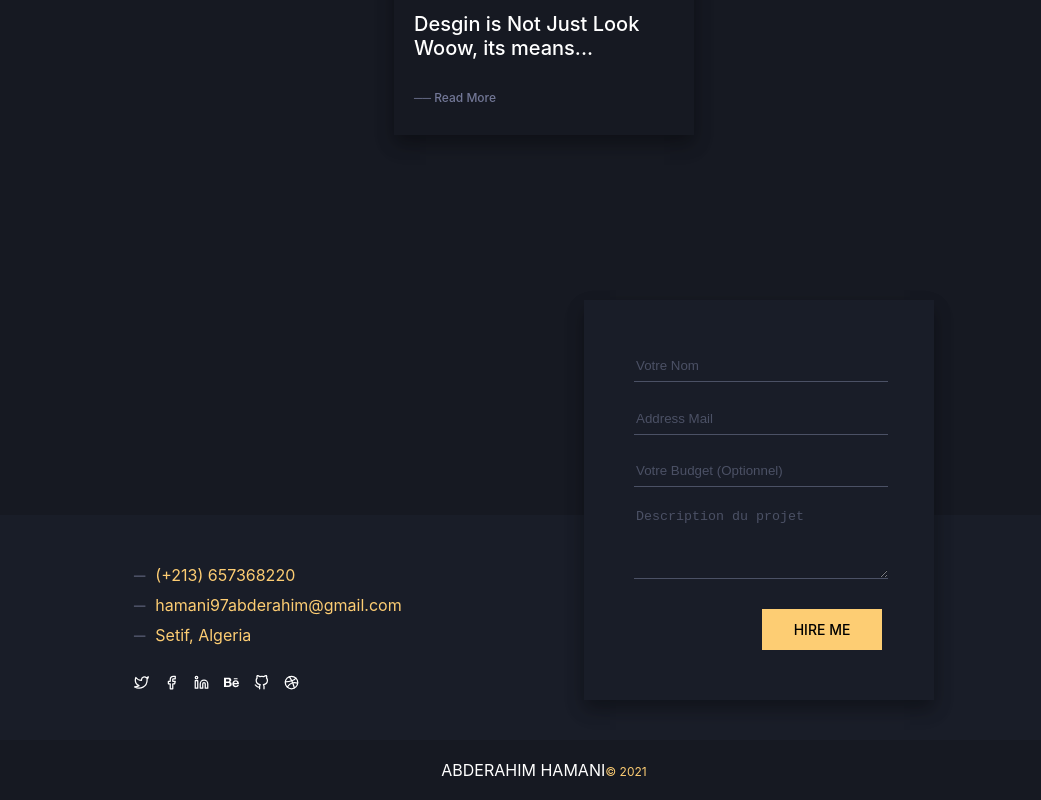
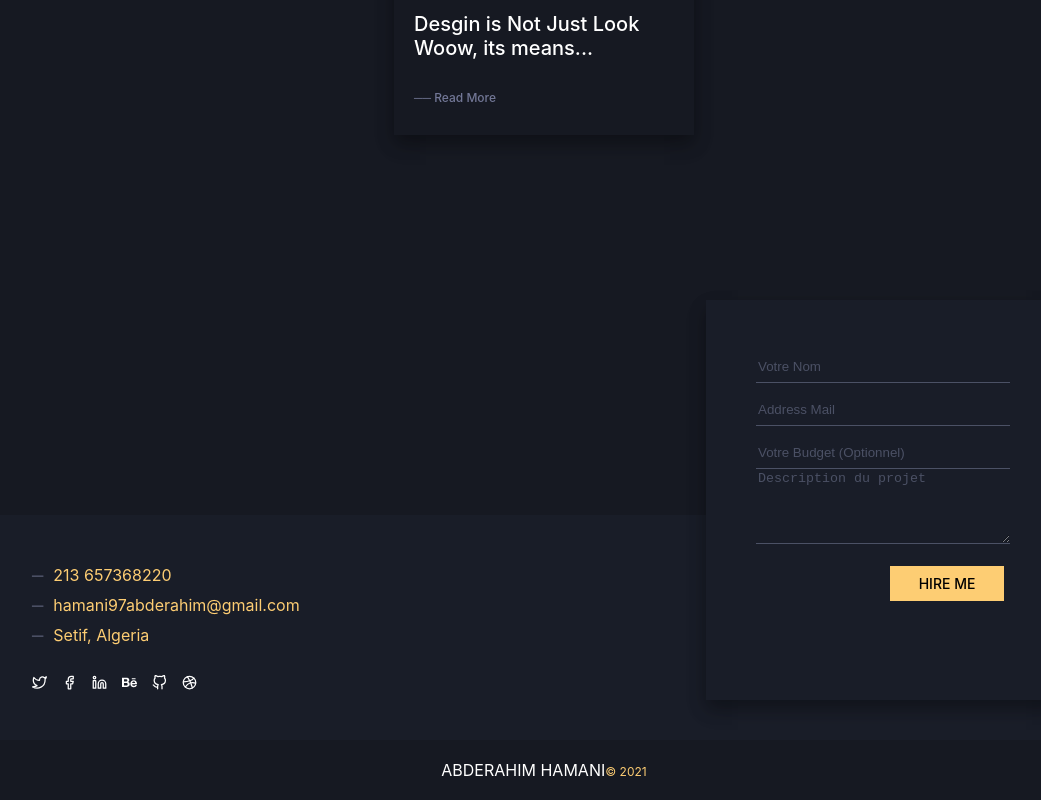
Before and after one commit to rahou0/portfolio, a React (Create React App) app: page / in a window 1280 px wide. Shown: the part 4948-5748 px from the top of the page, without its empty margins (96-1137 px from the left). Built offline with nearby package versions, Linux system fonts and the light colour scheme.

Commit message:
update contact form validation

```diff
--- a/src/components/Button/index.js
+++ b/src/components/Button/index.js
@@ -28,7 +28,7 @@ const ButtonWrapper = styled(motion.div)`
   }
 `;
 function Button(props) {
-  const { width, padding, font, weight, radius, init, trans } = props;
+  const { width, padding, font, weight, radius, init, trans, onClick } = props;
   return (
     <ButtonWrapper
       padding={padding}
@@ -39,6 +39,7 @@ function Button(props) {
       initial={init}
       animate={{ opacity: 1, x: 0, y: 0 }}
       transition={trans}
+      onClick={onClick}
     >
       {props.children}
     </ButtonWrapper>
--- a/src/components/ContactFormCard/index.js
+++ b/src/components/ContactFormCard/index.js
@@ -1,4 +1,4 @@
-import React, { useEffect } from "react";
+import React, { useEffect, useState } from "react";
 import styled from "styled-components";
 import { useMediaQuery } from "react-responsive";
 import { deviceSize } from "../../components/responsive";
@@ -6,6 +6,7 @@ import Button from "../Button";
 import { motion, useAnimation } from "framer-motion";
 import { useInView } from "react-intersection-observer";
 import { useTranslation } from "react-i18next";
+import axios from "axios";
 
 const Card = styled(motion.div)`
   display: flex;
@@ -18,12 +19,11 @@ const Card = styled(motion.div)`
   bottom: 0;
   min-width: 250px;
   height: 300px;
-  margin: 100px 250px;
+  margin: ${({ margin }) => (margin ? "50px 10%" : "100px 10%")};
   padding: 50px 50px;
   textarea {
     width: 100%;
     height: 70px;
-    margin-bottom: 30px;
     text-decoration: none;
     background-color: #191d28;
     border: none;
@@ -44,7 +44,6 @@ const Card = styled(motion.div)`
   input {
     width: 100%;
     height: 30px;
-    margin-bottom: 20px;
     background-color: #191d28;
     text-decoration: none;
     border: none;
@@ -68,6 +67,22 @@ const ButtonContainer = styled.div`
   width: 100%;
   justify-content: flex-end;
 `;
+const WarnignText = styled.span`
+  color: red;
+  font-size: 12px;
+  opacity: 0.8;
+  font-weight: 500;
+`;
+const WarningContainer = styled.div`
+  width: 100%;
+  text-align: end;
+  padding: 5px 0;
+`;
+const WarningContainerRegistre = styled.div`
+  width: 100%;
+  text-align: center;
+  padding-top: 12px;
+`;
 const itemVariants = {
   visible: {
     opacity: 1,
@@ -83,22 +98,92 @@ function ContactFormCard() {
   const { t, i18n } = useTranslation();
 
   const isMobile = useMediaQuery({ maxWidth: deviceSize.mobile });
+  const [errors, setErrors] = useState({
+    name: { value: false, msg: "" },
+    email: { value: false, msg: "" },
+    project: { value: false, msg: "" },
+    request: { value: false, msg: "" },
+  });
+  const [name, setName] = useState("");
+  const [project, setProject] = useState("");
+  const [email, setEmail] = useState("");
+  const [budget, setBudget] = useState("");
   const controls = useAnimation();
   const { ref, inView } = useInView();
   useEffect(() => {
     if (inView) controls.start("visible");
   }, [controls, inView]);
-
+  function CheckInputs() {
+    if (name === "") {
+      setErrors((prevState) => ({
+        ...prevState,
+        name: { value: true, msg: "This Field is Empty" },
+      }));
+    }
+    if (email === "") {
+      setErrors((prevState) => ({
+        ...prevState,
+        email: { value: true, msg: "This Field is Empty" },
+      }));
+    } else {
+      if (!/.+@.+\.[A-Za-z]+$/.test(email))
+        setErrors((prevState) => ({
+          ...prevState,
+          email: { value: true, msg: "Email Invalid!" },
+        }));
+    }
+    if (project === "") {
+      setErrors((prevState) => ({
+        ...prevState,
+        project: { value: true, msg: "This Field is Empty" },
+      }));
+    }
+  }
+  function handleClick(e) {
+    CheckInputs();
+    if (
+      name !== "" &&
+      email !== "" &&
+      project !== "" &&
+      /.+@.+\.[A-Za-z]+$/.test(email) &&
+      /^[a-zA-Z0-9]+([a-zA-Z0-9](_|-| )[a-zA-Z0-9])*[a-zA-Z0-9]+$/.test(name)
+    )
+      axios
+        .post(
+          "http://192.168.1.3:4000/contact",
+          {
+            name,
+            email,
+            budget: budget || 0,
+            project,
+          },
+          {
+            headers: {
+              "Access-Control-Allow-Origin": true,
+            },
+          }
+        )
+        .then(function (response) {
+          console.log("sent");
+        })
+        .catch(function (error) {
+          setErrors((prevState) => ({
+            ...prevState,
+            request: { value: true, msg: error.response.data },
+          }));
+        });
+  }
   return (
     <Card
-    right={i18n.language==="ar"}
-    left={i18n.language==="ar"}
+      right={i18n.language === "ar"}
+      left={i18n.language === "ar"}
       position={isMobile ? "relative" : ""}
       animate={controls}
       ref={ref}
       initial="hidden"
       animate={controls}
       variants={itemVariants}
+      margin={isMobile}
     >
       <motion.input
         placeholder={t("contactName")}
@@ -106,7 +191,18 @@ function ContactFormCard() {
         animate="visible"
         variants={FormVariants}
         transition={{ duration: 1, delay: 0.2 }}
-      ></motion.input>
+        value={name}
+        onChange={(e) => {
+          setName(e.target.value);
+          setErrors((prevState) => ({
+            ...prevState,
+            name: { value: false, msg: "" },
+          }));
+        }}
+      />
+      <WarningContainer>
+        {errors.name.value && <WarnignText>{errors.name.msg}</WarnignText>}
+      </WarningContainer>
       <motion.input
         initial="hidden"
         animate="visible"
@@ -114,27 +210,59 @@ function ContactFormCard() {
         transition={{ duration: 1, delay: 0.4 }}
         type="email"
         placeholder={t("contactEmail")}
-      ></motion.input>
+        value={email}
+        onChange={(e) => {
+          setEmail(e.target.value);
+          setErrors((prevState) => ({
+            ...prevState,
+            email: { value: false, msg: "" },
+          }));
+        }}
+      />
+      <WarningContainer>
+        {errors.email.value && <WarnignText>{errors.email.msg}</WarnignText>}{" "}
+      </WarningContainer>
       <motion.input
         initial="hidden"
         animate="visible"
         variants={FormVariants}
         transition={{ duration: 1, delay: 0.6 }}
         placeholder={t("contactBudget")}
-      ></motion.input>
+        value={budget}
+        onChange={(e) => {
+          setBudget(e.target.value);
+        }}
+      />
       <motion.textarea
         initial="hidden"
         animate="visible"
         variants={FormVariants}
         transition={{ duration: 1, delay: 0.8 }}
         placeholder={t("contactDescription")}
-      ></motion.textarea>
+        value={project}
+        onChange={(e) => {
+          setProject(e.target.value);
+          setErrors((prevState) => ({
+            ...prevState,
+            project: { value: false, msg: "" },
+          }));
+        }}
+      />
+      <WarningContainer>
+        <WarnignText>{errors.project.msg}</WarnignText>
+      </WarningContainer>
+      <WarningContainerRegistre>
+        {errors.request.value && (
+          <WarnignText>{errors.request.msg}</WarnignText>
+        )}
+      </WarningContainerRegistre>
       <ButtonContainer>
         <Button
           init={{ y: "30px", opacity: 0 }}
           trans={{ duration: 1, delay: 0.8 }}
-          padding={"10px 10px"}
+          padding={"7px 7px"}
           width={100}
+          onClick={handleClick}
           weight={500}
           font={14}
         >
--- a/src/components/Themes.js
+++ b/src/components/Themes.js
@@ -6,8 +6,8 @@ export const DarkTheme = {
   thirdColorColor: "#ffffff",
 };
 export const lightTheme = {
-  backgroundPrimaryColor: "#191D28",
-  backgroundSecondaryColor: "#161922",
+  backgroundPrimaryColor: "#EDF1FD",
+  backgroundSecondaryColor: "#ffffff",
   primaryColor: "#3A4150",
   secondaryColor: "#727796",
   thirdColorColor: "#ffffff",
--- /dev/null
+++ b/src/components/globalStyles.js
@@ -0,0 +1,6 @@
+import { createGlobalStyle} from "styled-components"
+export const GlobalStyles = createGlobalStyle`
+  body {
+    background: ${({ theme }) => theme.body};
+    color: ${({ theme }) => theme.text};
+  }`;
--- a/src/containers/ContactPage/BottomContainer.js
+++ b/src/containers/ContactPage/BottomContainer.js
@@ -33,7 +33,7 @@ const ContactInfoContainer = styled(motion.div)`
   display: flex;
   flex-direction: column;
   padding: ${({ padding }) =>
-    padding ? "50px " + padding + "px" : "50px 230px"};
+    padding ? "50px " + padding + "px" : "50px 10%"};
 `;
 const itemVariants = {
   visible: {
@@ -66,7 +66,7 @@ function BottomContainer({ isMobile }) {
           </Description>
           <Marginer direction="horizontal" margin={10} />
           <Description font={16} weight={400} color={"fdcd73"}>
-            (+213) 657368220
+          213&nbsp;657368220
           </Description>
         </ContactRowContainer>
         <Marginer direction="vertical" margin={10} />
```
Also changed, not shown: 1 other file (tests, documents, lock files or other folders).
